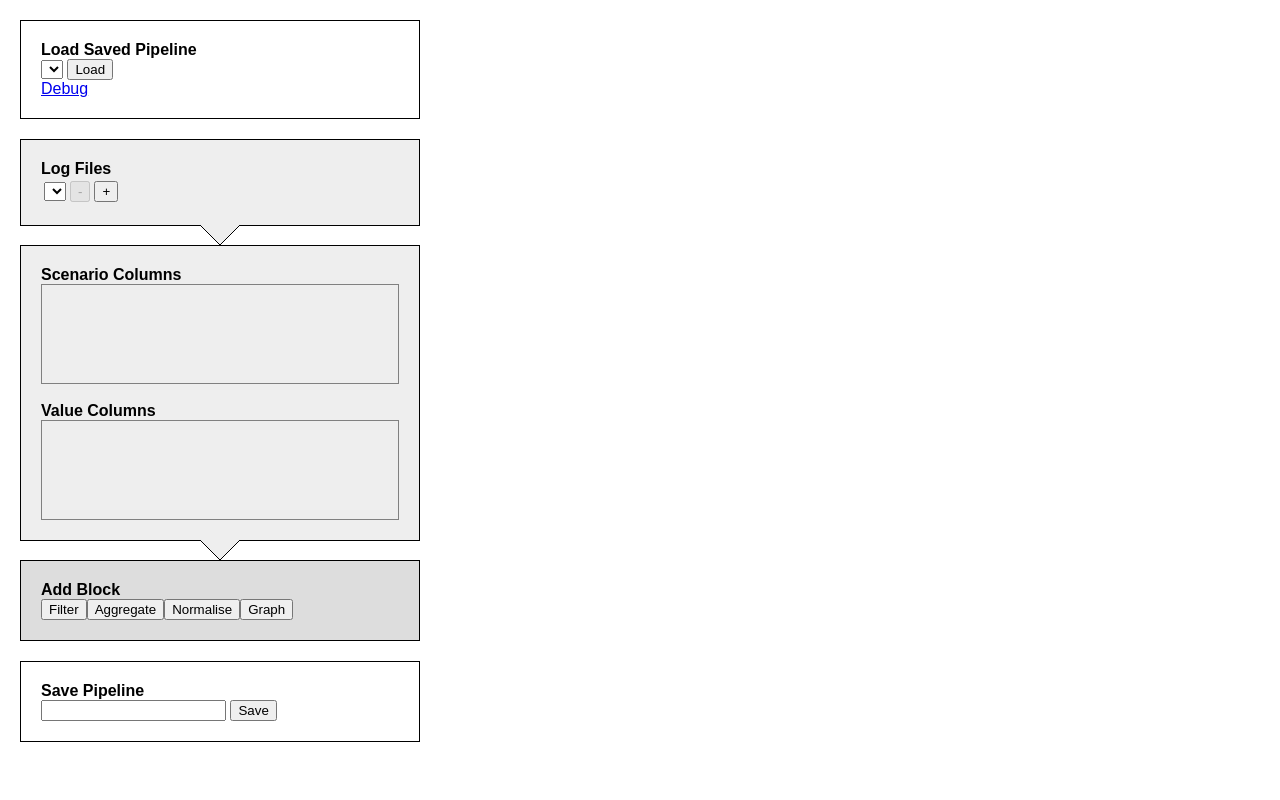
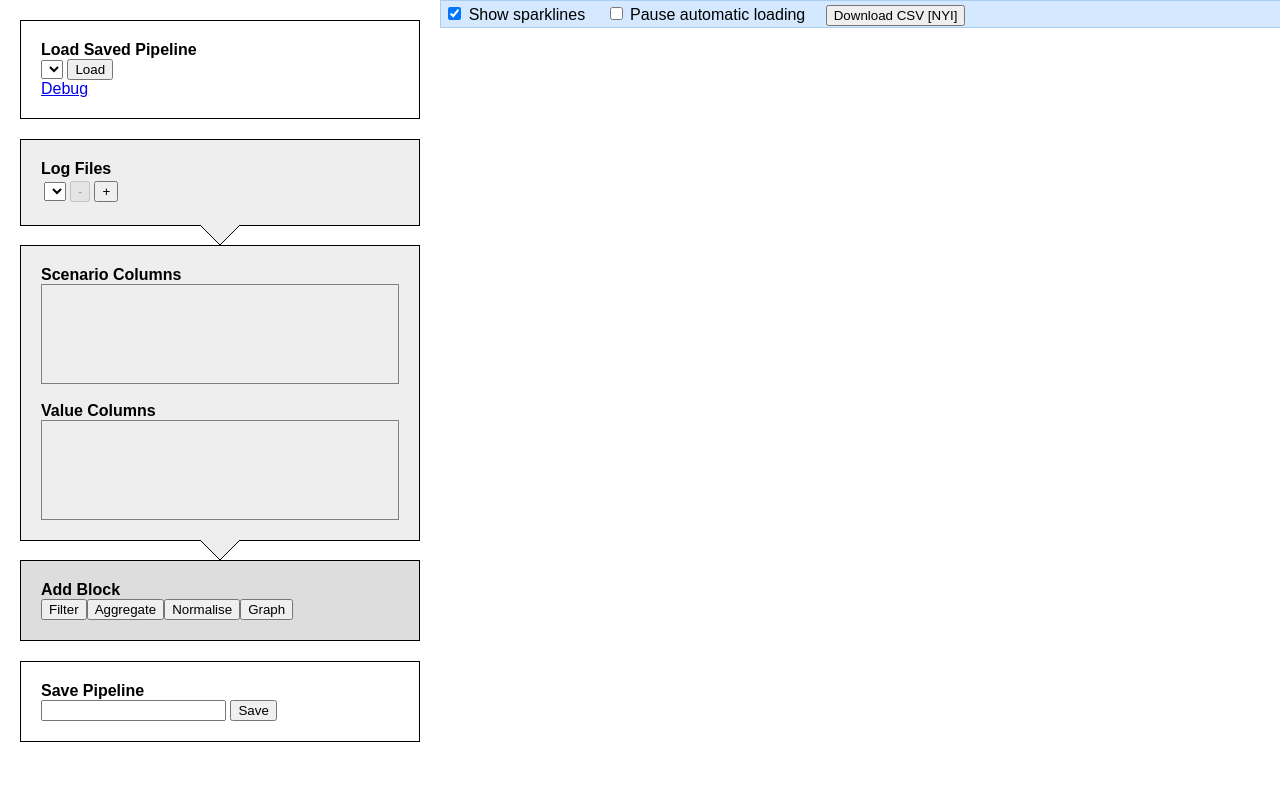
Before and after one commit to jamesbornholt/plotty, a Django app: template results/templates/pipeline.html in a window 1280 px wide. Run offline with Django 3.2, Linux system fonts and the light colour scheme; the template is opened without the code that fills it, so the values that code supplies are empty.

Commit message:
Add proper exception handling and reporting for pipeline execution; add header bar for configuration controls

```diff
--- a/results/Blocks.py
+++ b/results/Blocks.py
@@ -193,7 +193,7 @@ class NormaliseBlock:
             scenarios[schash].append(row)
             # Check if it is the best normaliser
             for (key,val) in row.values.items():
-                if val > 0 and val < normalisers[schash].get(key, float('inf')):
+                if float(val) <> 0 and val < normalisers[schash].get(key, float('inf')):
                     normalisers[schash][key] = val
 
         newRows = []
--- a/results/static/pipeline.css
+++ b/results/static/pipeline.css
@@ -105,6 +105,7 @@ div {
 #output {
     margin-left: 440px;
     padding: 20px 20px;
+    padding-top: 60px;
 }
 
 .ci {
@@ -117,11 +118,35 @@ div {
     height: 100px;
 }
 
+#header {
+    margin-left: 440px;
+    position: fixed;
+    width: 100%;
+}
+
+#header-config {
+    padding: 0.2em;
+    border: 1px solid #abcdef;
+    background: #D4E9FF;
+    height: 20px;
+}
+#header-config label {
+    margin-right: 1em;
+}
+
 #loading-indicator {
-    height: 20px;
+    padding: 0.2em;
     background: #f5f0c1;
     border: 1px solid #e3d554;
-    visibility: hidden;
+    display: none;
+    height: 20px;
+}
+
+#large-table-confirm {
+    padding: 1em;
+    background-color: #FFA6B0;
+    border: 1px solid #E87280;
+    display: none;
 }
 
 .normalise-group {
--- a/results/static/pipeline.js
+++ b/results/static/pipeline.js
@@ -539,6 +539,9 @@ function serialisePipeline() {
 }
 
 function refreshPipeline() {
+    if ( $('#pause-loading').get(0).checked === true )
+        return;
+
     var pipeline = serialisePipeline();
     if ( pipeline ) {
         var encoded = PipelineEncoder.encode_pipeline(pipeline);
@@ -547,17 +550,28 @@ function refreshPipeline() {
         $('#pipeline-save-name, #pipeline-save-go').attr('disabled', '');
         $.history.load(encoded);
         $('#pipeline-debug-link').attr('href', 'list/' + encoded + '?debug');
-        $.get('/results/ajax/pipeline/' + encoded, function(data) {
+        $.getJSON('/results/ajax/pipeline/' + encoded, function(data) {
             $('#output').children().not('#loading-indicator').remove();
-            $('#output').append(data);
-            if ( $('#output table.results').length > 0 ) {
-                $('#output table.results').each(function() {
-                    var numScenarioHeaders = $(this).find('th.scenario-header').length;
-                    var sortList = [];
-                    for ( var i = 0; i < numScenarioHeaders; i++ )
-                        sortList.push([i, 0]);
-                    $(this).tablesorter({sortList: sortList});
-                });
+            // Stop the sparklines from being rendered unless we actually want them
+            $('#output').hide();
+            $('#output').append(data.html);
+            if ( $('#show-sparklines').get(0).checked === false )
+                $('.sparkline').hide();
+            if ( data.rows < 100 ) {
+                $('#output').show();
+                startTableSort();
+            }
+            else {
+                $('#large-table-confirm span').html(data.rows);
+                $('#large-table-confirm').show();
+            }
+            if ( data.error === true ) {
+                // Highlight the erroneous block
+                if ( typeof data.index !== 'undefined' )
+                    $('#pipeline .pipeline-block').eq(data.index).addClass('error-block');
+            }
+            else {
+                $('.error-block').removeClass('error-block');
             }
         });
     }
@@ -566,15 +580,25 @@ function refreshPipeline() {
     }
 }
 
+function startTableSort() {
+    $('#output table.results').each(function() {
+        var numScenarioHeaders = $(this).find('th.scenario-header').length;
+        var sortList = [];
+        for ( var i = 0; i < numScenarioHeaders; i++ )
+            sortList.push([i, 0]);
+        $(this).tablesorter({sortList: sortList});
+    });
+}
+
 $(document).ready(function() {
     $.ajaxSetup({
         cache: false
     });
     $(document).ajaxStart(function() {
-        $('#loading-indicator').css({visibility: 'visible'});
+        $('#loading-indicator').show();
     });
     $(document).ajaxStop(function() {
-        $('#loading-indicator').css({visibility: 'hidden'});
+        $('#loading-indicator').hide();
     });
 	$("#add-filter").click(function() {
 		addBlock('filter');
@@ -690,6 +714,24 @@ $(document).ready(function() {
 	$('#pipeline-save-go').click(function() {
 	    $('#pipeline-save-form').submit();
 	});
+	$('#pause-loading').change(function() {
+	    if ( this.checked === false ) {
+	        refreshPipeline();
+	    }
+	});
+	$('#show-sparklines').change(function() {
+	    if ( this.checked === true ) {
+	        $('.sparkline').show();
+	    }
+	    else {
+	        $('.sparkline').hide();
+	    }
+	});
+	$('#load-large-table').click(function() {
+	    startTableSort();
+	    $('#output').show();
+	    $('#large-table-confirm').hide();
+	});
 	$("#select-scenario-cols, #select-value-cols").toChecklist();
 
 	$("#pipeline").delegate('select', 'change', refreshPipeline);
--- a/results/templates/pipeline.html
+++ b/results/templates/pipeline.html
@@ -129,8 +129,19 @@
 		    </div>
 		</div>
 	</div>
+	<div id="header">
+	    <div id="header-config">
+	        <label><input type="checkbox" id="show-sparklines" checked="checked" /> Show sparklines</label>
+	        <label title="Stops automatic loading of pipeline results"><input type="checkbox" id="pause-loading" /> Pause automatic loading</label>
+	        <button type="button">Download CSV [NYI]</button>
+	    </div>
+	    <div id="loading-indicator"><img src="static/loading.gif" /> Loading...</div>
+	    <div id="large-table-confirm">
+	        There are <span>0</span> rows of results for this pipeline. Rendering the table may hang your browser temporarily. <button type="button" id="load-large-table">Load anyway</button>
+	    </div>
+	</div>
 	<div id="output">
-        <div id="loading-indicator"><img src="static/loading.gif" /> Loading...</div>
+
     </div>
 </body>
 </html>
```
Also changed, not shown: other parts of results/static/pipeline.css (+42 -1 lines), results/DataTypes.py (+26 -11 lines), results/Pipeline.py (added, +41 -0 lines), results/views_ajax.py (+10 -15 lines), results/static/arrow-error.gif (added).
